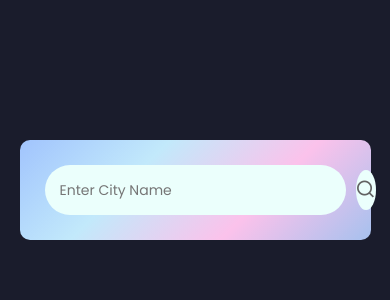
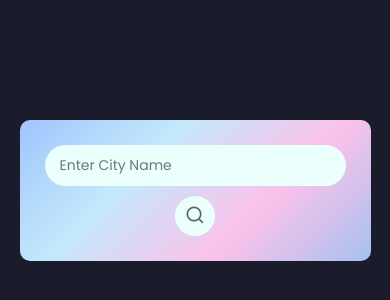
Before and after one commit to Ayman-Kz25/Frontend-Project03-AymanKz, a React (Vite) app: page / in a window 390 px wide. Shown: the part 232-532 px from the top of the page. Built offline with nearby package versions, Linux system fonts and the light colour scheme.

Commit message:
Added responsive design

```diff
--- a/src/components/Weather.css
+++ b/src/components/Weather.css
@@ -8,7 +8,6 @@
 }
 
 .weather-card {
-    position: fixed;
     place-self: center;
     padding: 40px;
     border-radius: 10px;
@@ -16,11 +15,13 @@
     display: flex;
     flex-direction: column;
     align-items: center;
+    overflow: hidden;
 }
 
 .search-bar {
     width: 100%;
     display: flex;
+    flex-wrap: wrap;
     align-items: center;
     justify-content: space-between;
 }
@@ -110,11 +111,24 @@
 @media (max-width: 768px) {
   .weather-card {
     padding: 25px;
-    width: 90%;
+  }
+
+  .search-bar {
+    flex-direction: row;
+  }
+
+  .search-bar input {
+    font-size: 16px;
+    padding: 12px 18px;
+  }
+
+  .search-bar button {
+    width: 45px;
+    height: 45px;
   }
 
   .weather-icon {
-    width: 100px;
+    width: 120px;
     margin: 20px 0;
   }
 
@@ -132,6 +146,24 @@
 
   .humidity, .wind {
     font-size: 22px;
+  }
+}
+
+
+@media (max-width: 720px) {
+  .search-bar {
+    flex-direction: column;
+    align-items: stretch;
+  }
+
+  .search-bar input {
+    margin-right: 0;
+    margin-bottom: 10px;
+    width: 100%;
+  }
+
+  .search-bar button {
+    align-self: center;
   }
 }
 
@@ -177,53 +209,3 @@
     font-size: 20px;
   }
 }
-
-@media (max-width: 300px) {
-  .weather-card {
-    padding: 15px;
-    width: 95%;
-  }
-
-  .search-bar input {
-    font-size: 12px;
-    padding: 8px 10px;
-  }
-
-  .search-bar button {
-    width: 35px;
-    height: 35px;
-  }
-
-  .weather-icon {
-    width: 80px;
-    margin: 15px 0;
-  }
-
-  .temp {
-    font-size: 28px;
-  }
-
-  .loc {
-    font-size: 18px;
-  }
-
-  .weather-data {
-    flex-direction: column;
-    gap: 15px;
-    padding: 0 10px;
-    text-align: center;
-  }
-
-  .col {
-    justify-content: center;
-  }
-
-  .col a {
-    font-size: 28px;
-    margin-right: 8px;
-  }
-
-  .humidity, .wind {
-    font-size: 16px;
-  }
-}
```
